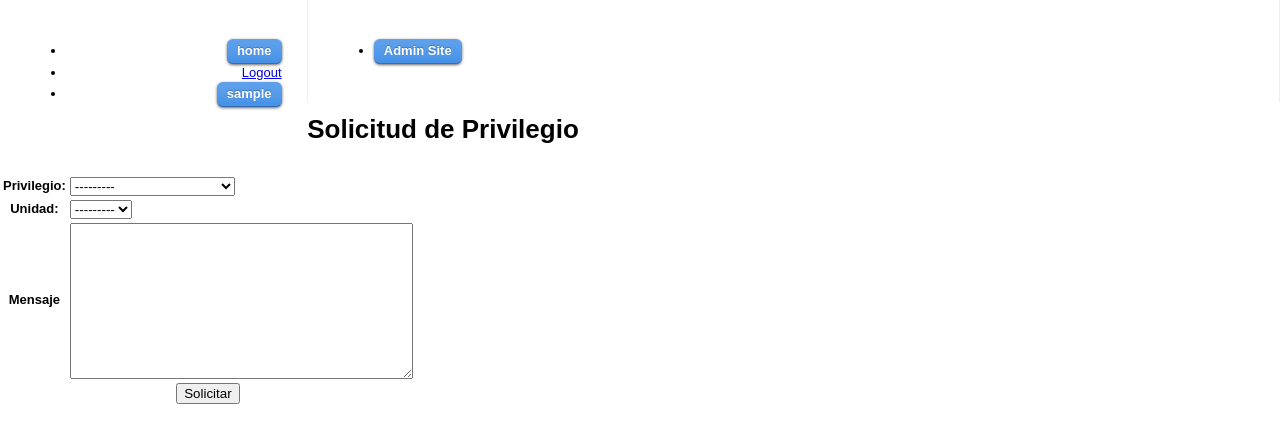
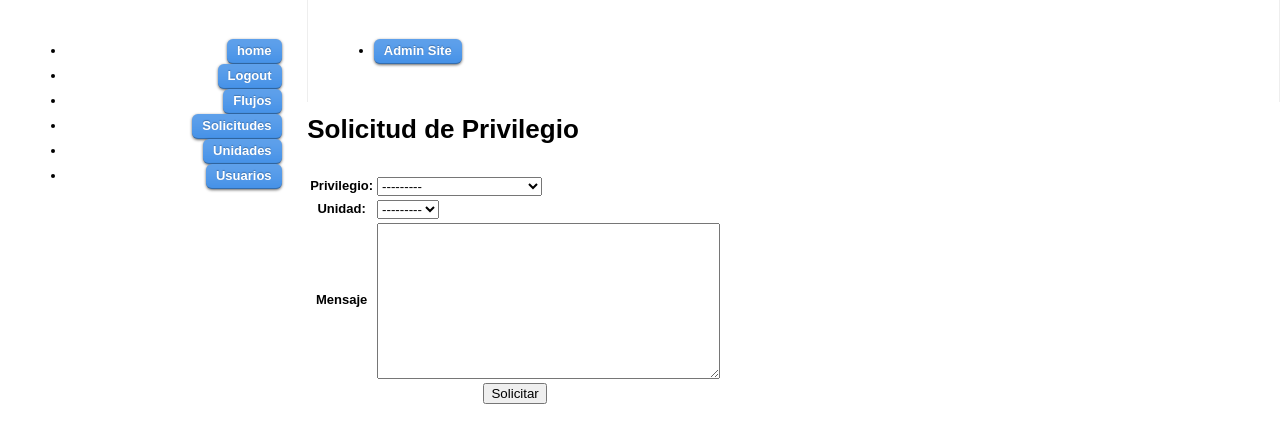
Before and after one commit to bishma-stornelli/flujosdetrabajo, a Django app: page /solicitudPrivilegio in a window 1280 px wide. Shown: the part 182-609 px from the top of the page. Run offline with Django 3.2, Linux system fonts and the light colour scheme; the visitor is signed in with stand-in values (Sample User, id 1); data that the repository does not hold is empty.

Commit message:
agregados links a los index de las apps

```diff
--- a/static_and_base/templates/base.html
+++ b/static_and_base/templates/base.html
@@ -18,30 +18,30 @@
         {% endif %}
 	<div id="header"> </div>
         <div id="nav">
-            <ul>
             {% block menu %}
-                <li>
-             <a href="/" class="medium button blue">home</a>
-             </li>
-            {% if user.is_authenticated %}
-                <li><a href="/logout">Logout</a></li>
-                <!-- OJO: Modificar la ruta segun la que este-->
-                <li> <a href="/users/{{ user.username }}/" class="medium button blue">
-                    {{ user.username }}</a>
-                 </li>
-            {% else %}
-                <li> <a href="/login/" class="medium button blue">Login</a></li>
-            {% endif %}
-            </ul>
+                <ul>
+                <li><a href="/" class="medium button blue">home</a></li>
+                {% if user.is_authenticated %}
+                    <li><a href="/logout/" class="medium button blue">Logout</a></li>
+                {% else %}
+                    <li> <a href="/login/" class="medium button blue">Login</a></li>
+                    <li> <a href="/registro/" class="medium button blue">Registro</a></li>
+                {% endif %}
+                <li><a href="/flujos/index/" class="medium button blue">Flujos</a></li>
+                <li><a href="/solicitudes/index/" class="medium button blue">Solicitudes</a></li>
+                <li><a href="/unidades/index/" class="medium button blue">Unidades</a></li>
+                <li><a href="/usuarios/index/" class="medium button blue">Usuarios</a></li>
+             </ul>
             {% endblock %}
         </div>
         {% if user.is_staff %}
         <div id="admin">
-            <ul><li> <a href="/admin/" class="medium button blue">Admin Site</a></li></ul>
+            <ul><li> <a href="admin/" class="medium button blue">Admin Site</a></li></ul>
         </div>
         {% endif %}
         <div id="wrap">
             <div id="contenido">
+                <h1>{% block head %}{% endblock %}</h1>
                 {% block content %}{% endblock %}
             </div>
             <div id="submenu">
```
